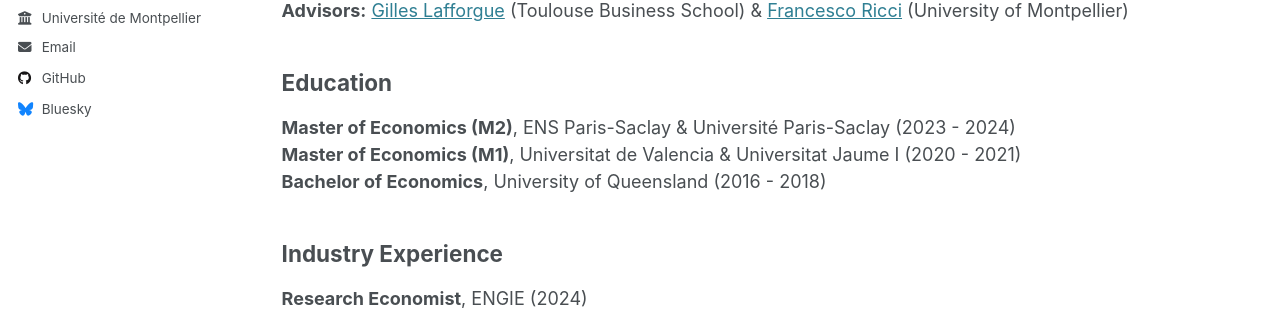
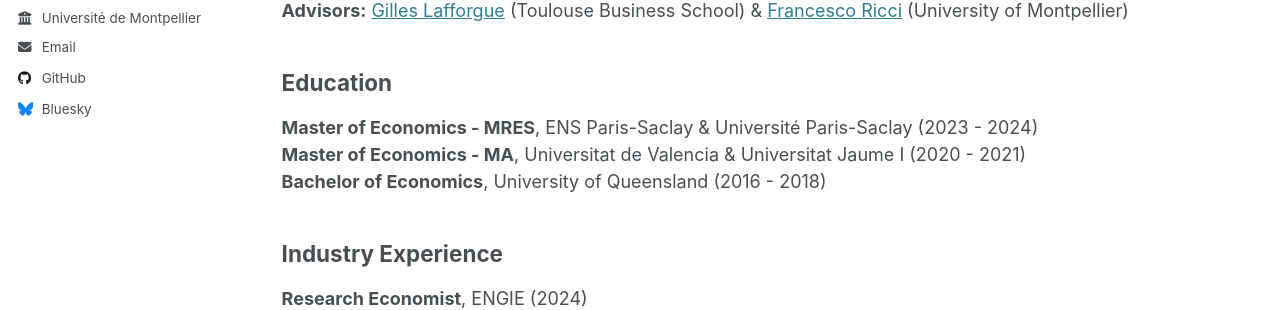
Before and after one commit to hdydenairn/hdydenairn.github.io, a Jekyll site: the page built from _pages/cv.md, in a window 1280 px wide and 1339 px high. Shown: the part 443-753 px from the top of the window. Built offline with Jekyll 4.4.1, drawn with Linux system fonts in a browser that asks for light colours.

Commit message:
Update cv.md

```diff
--- a/_pages/cv.md
+++ b/_pages/cv.md
@@ -20,8 +20,8 @@
 **Advisors:** [Gilles Lafforgue](https://sites.google.com/site/gillafforgue/) (Toulouse Business School) & [Francesco Ricci](https://sites.google.com/view/francescoricci/welcome) (University of Montpellier)
 
 ## Education
-**Master of Economics (M2)**, ENS Paris-Saclay & Université Paris-Saclay (2023 - 2024)<br>
-**Master of Economics (M1)**, Universitat de Valencia & Universitat Jaume I (2020 - 2021)<br>
+**Master of Economics - MRES**, ENS Paris-Saclay & Université Paris-Saclay (2023 - 2024)<br>
+**Master of Economics - MA**, Universitat de Valencia & Universitat Jaume I (2020 - 2021)<br>
 **Bachelor of Economics**, University of Queensland (2016 - 2018)
 
 ## Industry Experience
```
